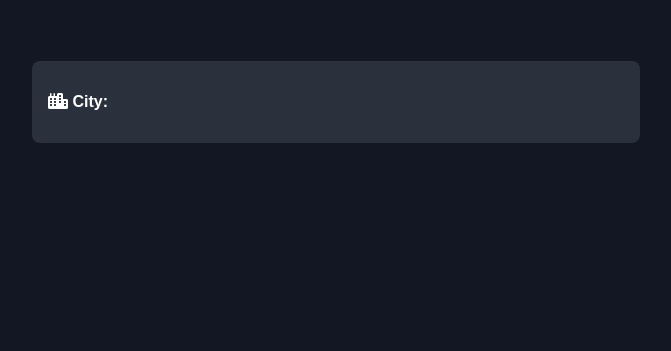
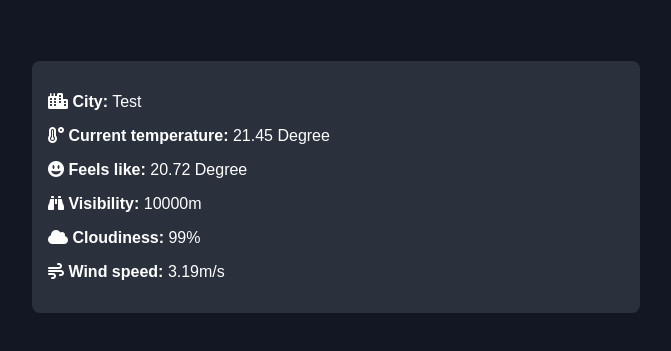
Before and after one commit to AAWA-byt/discord-weather-report, a website: page public/index.html in a window 1280 px wide. Shown: the part 183-534 px from the top of the page, without its empty margins (304-975 px from the left). Drawn offline with Linux system fonts and the light colour scheme.

Commit message:
:boom: finished issue #5

```diff
--- a/public/index.html
+++ b/public/index.html
@@ -17,7 +17,12 @@
 <main>
     <ol class="gradient-list-2">
         <li>
-            <p><i class="fa-solid fa-city"></i> <b>City:</b></p>
+            <p><i class="fa-solid fa-city"></i> <b>City:</b> <a id="city"></a></p>
+            <p><i class="fa-solid fa-temperature-high"></i> <b>Current temperature:</b> <a id="temp"></a> Degree</p>
+            <p><i class="fa-solid fa-face-grin-wide"></i> <b>Feels like:</b> <a id="like"></a> Degree</p>
+            <p><i class="fa-solid fa-binoculars"></i> <b>Visibility:</b> <a id="vis"></a>m</p>
+            <p><i class="fa-solid fa-cloud"></i> <b>Cloudiness:</b> <a id="clouds"></a>%</p>
+            <p><i class="fa-solid fa-wind"></i> <b>Wind speed:</b> <a id="wind"></a>m/s</p>
         </li>
     </ol>
 </main>
--- a/public/main.js
+++ b/public/main.js
@@ -0,0 +1,11 @@
+fetch("data.json")
+    .then(response => response.json())
+    .then(weather_data => {
+        console.log(weather_data)
+        document.querySelector("#city").innerText = weather_data.city
+        document.querySelector('#temp').innerText = weather_data.temp
+        document.querySelector('#like').innerText = weather_data.like
+        document.querySelector('#vis').innerText = weather_data.vis
+        document.querySelector('#clouds').innerText = weather_data.clouds
+        document.querySelector('#wind').innerText = weather_data.wind
+    })
```
